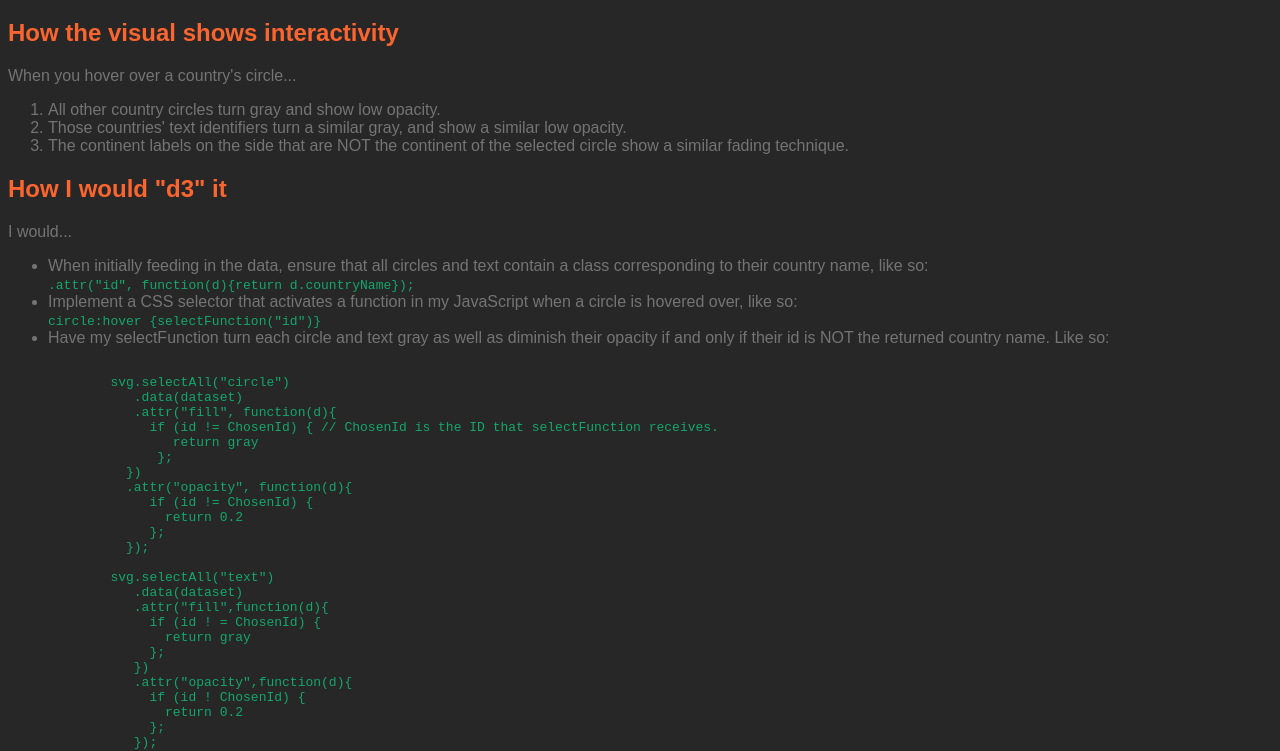
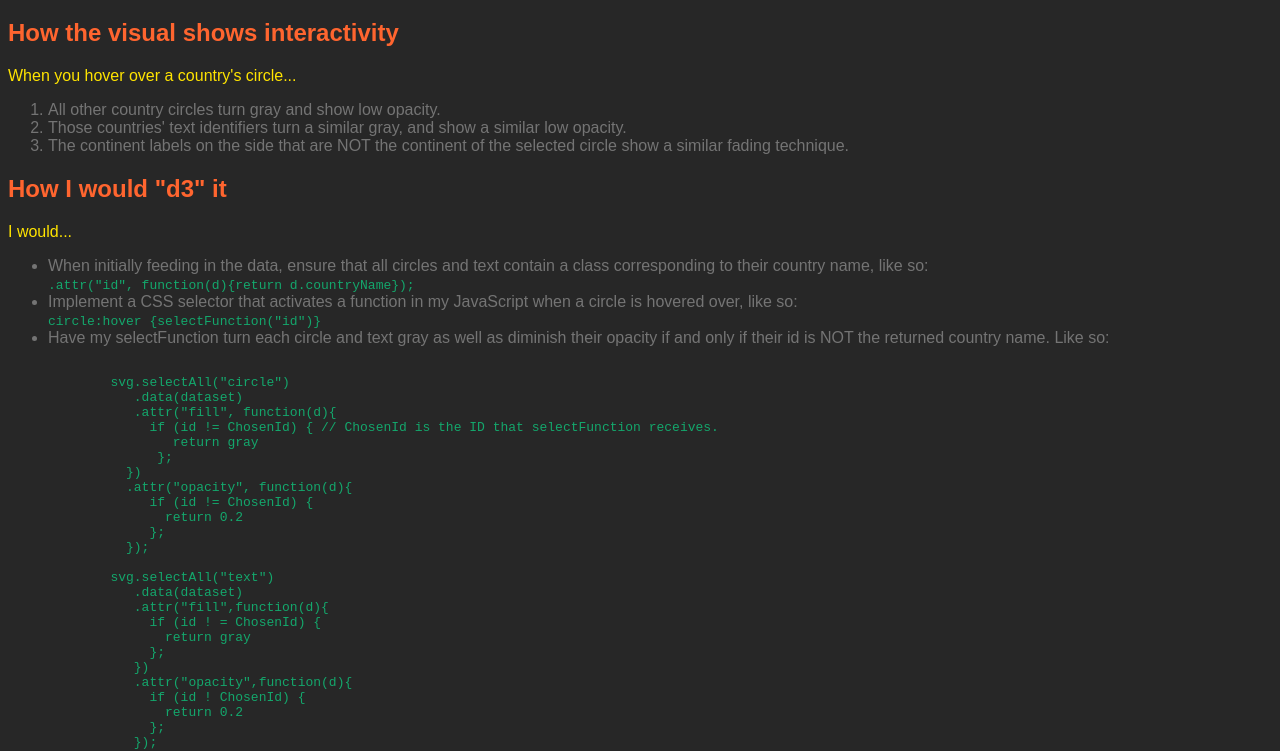
Before and after one commit to Xapakas/SeekingInteraction, a plain HTML site: page index.html in a window 1280 px wide. Shown: the part 61-812 px from the top of the page. Drawn offline with Linux system fonts and the light colour scheme.

Commit message:
Update seek.css

```diff
--- a/seek.css
+++ b/seek.css
@@ -11,3 +11,7 @@ h1, h2 {
 code {
   color: #14a76c;
 }
+
+p {
+  color: #ffe400;
+}
```
